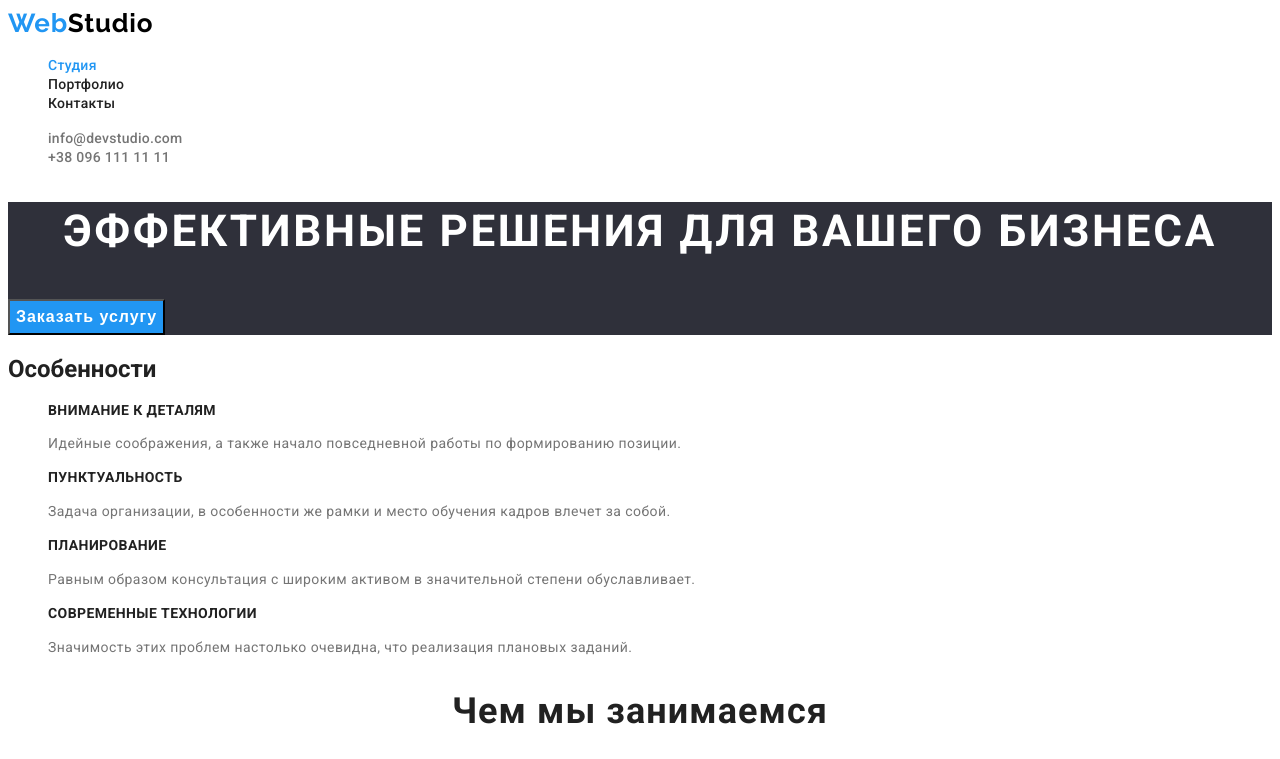
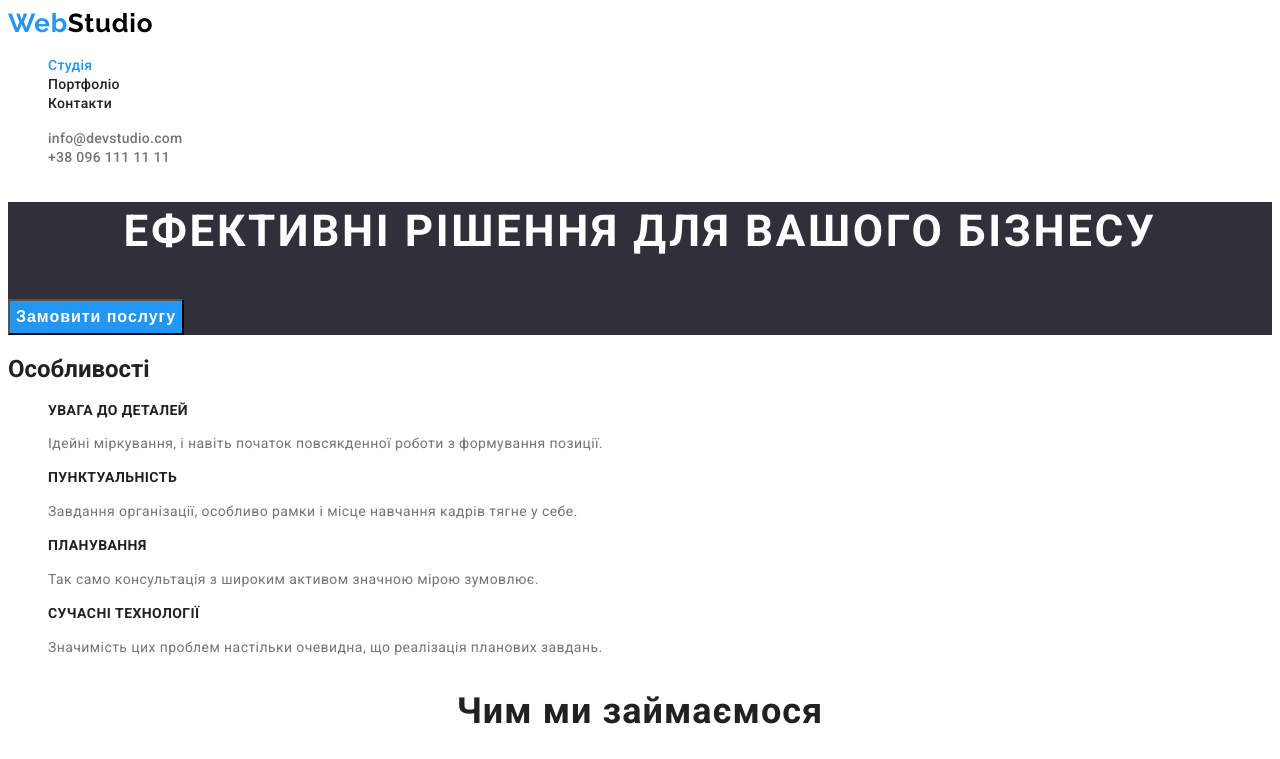
Before and after one commit to prorochenko/goit-markup-hw-02, a plain HTML site: page index.html in a window 1280 px wide. Shown: the top 759 px of the page. Drawn offline with Linux system fonts and the light colour scheme.

Commit message:
final translated to Ukrainian

```diff
--- a/index.html
+++ b/index.html
@@ -14,9 +14,9 @@
         <nav>
             <a href="./index.html" class="logo">Web<span class="logosecondword">Studio</span></a>
                 <ul class="site-nav list">
-                    <li><a href=" ./" class="link current">Студия</a></li>
-                    <li><a href=" ./portfolio.html" class="link">Портфолио</a></li>
-                    <li><a href=" ./contacts.html" class="link">Контакты</a></li>
+                    <li><a href=" ./" class="link current">Студія</a></li>
+                    <li><a href=" ./portfolio.html" class="link">Портфоліо</a></li>
+                    <li><a href=" ./contacts.html" class="link">Контакти</a></li>
                 </ul>
         </nav>
         <ul class="auth-nav list">
@@ -25,40 +25,40 @@
         </ul>
     </header>
 <main>
-    <!-- Герой -->
+    <!-- Портфолио  -->
 
     <section class="hero">
-            <h1 class="hero-tittle">Эффективные решения для вашего бизнеса</h1>
-            <button type="button" class="button primary focus">Заказать услугу</button>
+            <h1 class="hero-tittle">Ефективні рішення для вашого бізнесу</h1>
+            <button type="button" class="button primary focus">Замовити послугу</button>
     </section>
 
 
     <!-- Особенности -->
 <section class="features">
-    <h2 class="features-title">Особенности</h2>
+    <h2 class="features-title">Особливості</h2>
     <ul class="feature-list list">
         <li>
-            <h3 class="title">Внимание к деталям</h3>
-            <p class="text">Идейные соображения, а также начало повседневной работы по формированию позиции.</p>
+            <h3 class="title">Увага до деталей</h3>
+            <p class="text">Ідейні міркування, і навіть початок повсякденної роботи з формування позиції.</p>
         </li>
         <li>
-            <h3 class="title">Пунктуальность</h3>
-            <p class="text">Задача организации, в особенности же рамки и место обучения кадров влечет за собой.</p>
+            <h3 class="title">Пунктуальність</h3>
+            <p class="text">Завдання організації, особливо рамки і місце навчання кадрів тягне у себе.</p>
         </li>
         <li>
-            <h3 class="title">Планирование</h3>
-            <p class="text">Равным образом консультация с широким активом в значительной степени обуславливает.</p>
+            <h3 class="title">Планування</h3>
+            <p class="text">Так само консультація з широким активом значною мірою зумовлює.</p>
         </li>
         <li>
-            <h3 class="title">Современные технологии</h3>
-            <p class="text">Значимость этих проблем настолько очевидна, что реализация плановых заданий.</p>
+            <h3 class="title">Сучасні технології</h3>
+            <p class="text">Значимість цих проблем настільки очевидна, що реалізація планових завдань.</p>
         </li>
     </ul>
 </section>
 
 <!-- Чем мы занимаемся -->
 <section class="work">
-        <h2 class="work-title"> Чем мы занимаемся</h2>
+        <h2 class="work-title">Чим ми займаємося</h2>
         <ul class="list">
             <li>
                 <img src="./images/about-1.jpg" alt="реализация алгоритма через код на планшете" width="370" />
@@ -78,22 +78,22 @@
     <ul class="team-list list">
         <li class="cards">
             <img src="./images/portrait1.jpg" alt="Игорь Демьяненко" width="270"/>
-            <h3 class="title">Игорь Демьяненко</h3>
+            <h3 class="title">Ігор Дем'яненко</h3>
             <p lang="en" class="text">Product Designer</p>
         </li>
         <li class="cards">
             ><img src="./images/portrait2.jpg" alt="Ольга Репина" width="270"/>
-            <h3 class="title">Ольга Репина</h3>
+            <h3 class="title">Ольга Рєпіна</h3>
             <p lang="en" class="text">Frontend Developer</p>
         </li>
         <li class="cards">
             <img src="./images/portrait3.jpg" alt="Николай Тарасов" width="270"/>
-            <h3 class="title">Николай Тарасов</h3>
+            <h3 class="title">Микола Тарасов</h3>
             <p lang="en" class="text">Marketing</p>
         </li>
         <li class="cards">
             <img src="./images/portrait4.jpg" alt="Михаил Ермаков" width="270"/>
-            <h3 class="title">Михаил Ермаков</h3>
+            <h3 class="title">Михайло Єрмаков</h3>
             <p lang="en" class="text">UI Designer</p>
         </li>
     </ul>
@@ -105,7 +105,7 @@
     <a href="./index.html" class="logo">Web<span class="logosecondwordinfooter">Studio</span></a>
 <address>
     <ul class="list">
-<li><a href="https://goo.gl/maps/ru5kksHkjhNMqP6SA" class="address-footer">г. Киев, пр-т Леси Украинки, 26</a></li>
+<li><a href="https://goo.gl/maps/ru5kksHkjhNMqP6SA" class="address-footer">м. Київ, пр-т Лесі Українки, 26</a></li>
 <li><a href="mailto:info@devstudio.com" class="address-footer transparency">info@devstudio.com</a></li>
 <li><a href="tel:+380961111111" class="address-footer transparency">+38 096 111 11 11</a></li>
     </ul>
```
Also changed, not shown: portfolio.html (+13 -13 lines).
